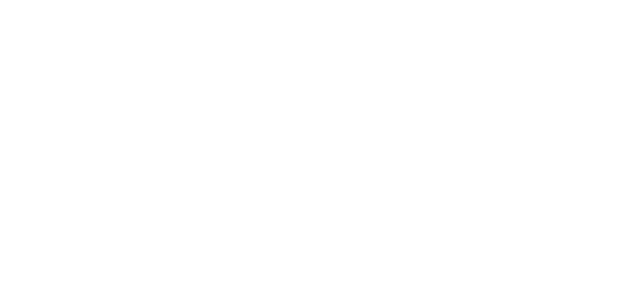
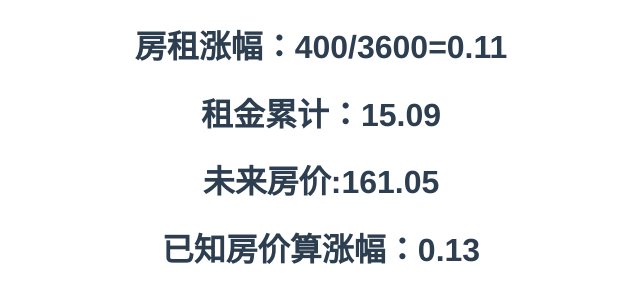
Before and after one commit to samwise-coder/Beginning-of-Autumn, a Vue app: page /maifang in a window 1280 px wide. Before the commit this address had no page. Shown: the top 302 px of the page, without its empty margins (319-959 px from the left). Built offline with nearby package versions, Linux system fonts and the light colour scheme.

Commit message:
增加算房价

```diff
--- a/src/main.ts
+++ b/src/main.ts
@@ -3,6 +3,4 @@
 import './registerServiceWorker'
 import router from './router'
 import store from './store'
-//自定义插件
-import testplugins from './plugin/MyFristPlugin'
-createApp(App).use(store).use(router).use(testplugins).mount('#app')
+createApp(App).use(store).use(router).mount('#app')
--- a/src/router/index.ts
+++ b/src/router/index.ts
@@ -44,6 +44,11 @@
     path: '/reg',
     name: 'reg',
     component: () => import('../views/Reg.vue')
+  },
+  {
+    path: '/maifang',
+    name: 'maifang',
+    component: () => import('../views/MaiFang.vue')
   }
 ]
 
--- a/src/views/Home.vue
+++ b/src/views/Home.vue
@@ -7,6 +7,7 @@
     <div class="demo" @click="handleES6">ES6</div>
     <div class="demo" @click="handleTs">Ts</div>
     <div class="demo" @click="handleReg">reg</div>
+    <div class="demo" @click="handleMaifang">MaiFang</div>
   </div>
   <router-view> </router-view>
 </template>
@@ -39,6 +40,9 @@
     const handleReg = () => {
       router.push("/reg");
     };
+    const handleMaifang = () => {
+      router.push("/maifang");
+    };
     axios
       .get("/HPImageArchive.aspx?format=js&idx=0&n=1&mkt=zh-CN")
       .then((res) => {
@@ -64,6 +68,7 @@
       handleES6,
       handleTs,
       handleReg,
+      handleMaifang,
     };
   },
 };
--- /dev/null
+++ b/src/views/MaiFang.vue
@@ -0,0 +1,44 @@
+<template>
+  <div>
+    <h1>房租涨幅：400/3600={{ increase }}</h1>
+    <h1>租金累计：{{ rent(1.2, 1.05, 10) }}</h1>
+    <h1>未来房价:{{ futurePrice(100, 1.1, 5) }}</h1>
+    <h1>已知房价算涨幅：{{ getIncrease(1.7, 3.2, 5) }}</h1>
+  </div>
+</template>
+
+<script>
+export default {
+  data() {
+    return {
+      res: null,
+      increase: null,
+    };
+  },
+  created() {
+    this.increase = (400 / 3600).toFixed(2);
+    this.res = 1.2 * Math.pow(1.05, 10).toFixed(6);
+  },
+  methods: {
+    rent(base, increase, years) {
+      //等比数列求和
+      let Sn = 0;
+      Sn = (base * (1 - Math.pow(increase, years))) / (1 - increase);
+      return Sn.toFixed(2);
+    },
+    futurePrice(base, increase, years) {
+      let Price = 0;
+      Price = base * Math.pow(increase, years);
+      return Price.toFixed(2);
+    },
+    getIncrease(base, nowPrice, years) {
+      let increase = 0;
+      increase = Math.pow(nowPrice / base, 1 / years) - 1;
+      return increase.toFixed(2);
+    },
+  },
+};
+</script>
+
+<style>
+</style>
```
